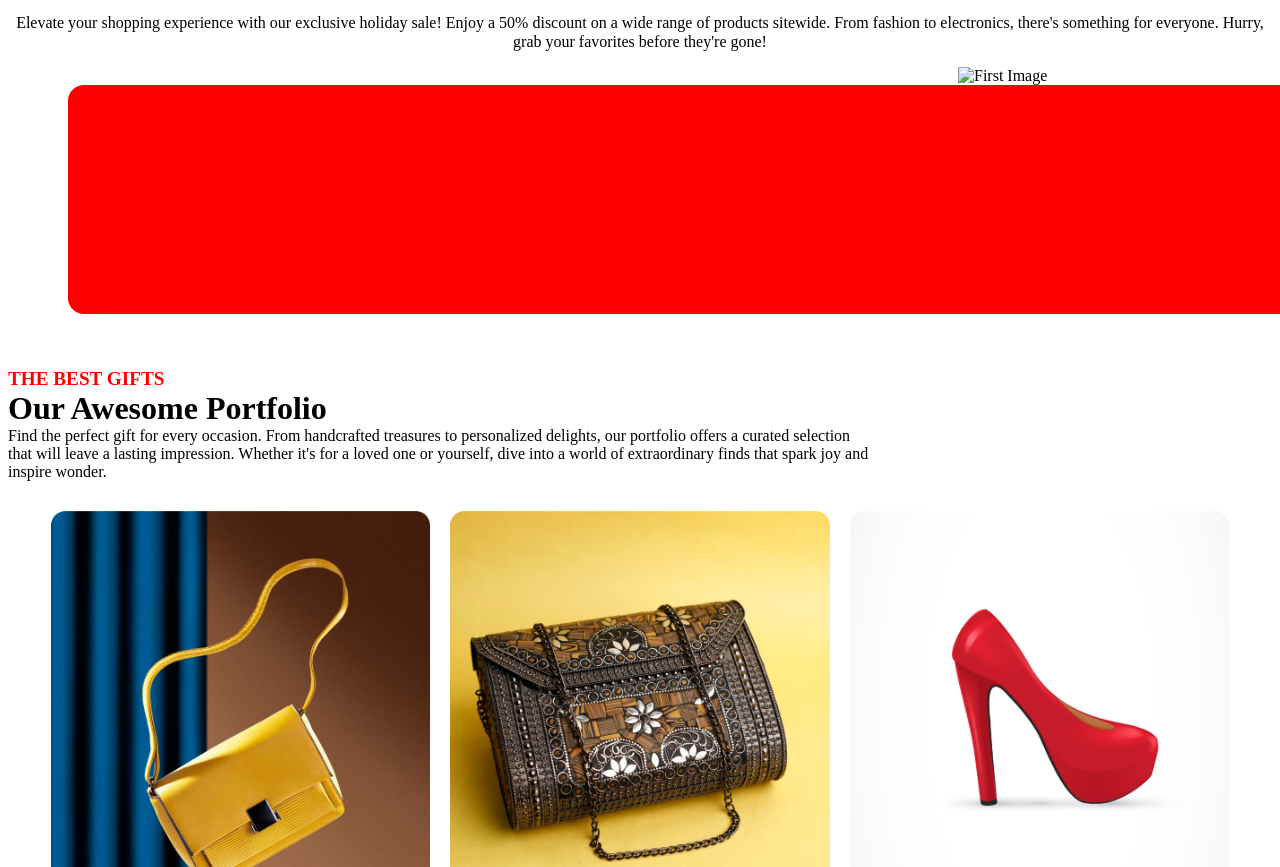
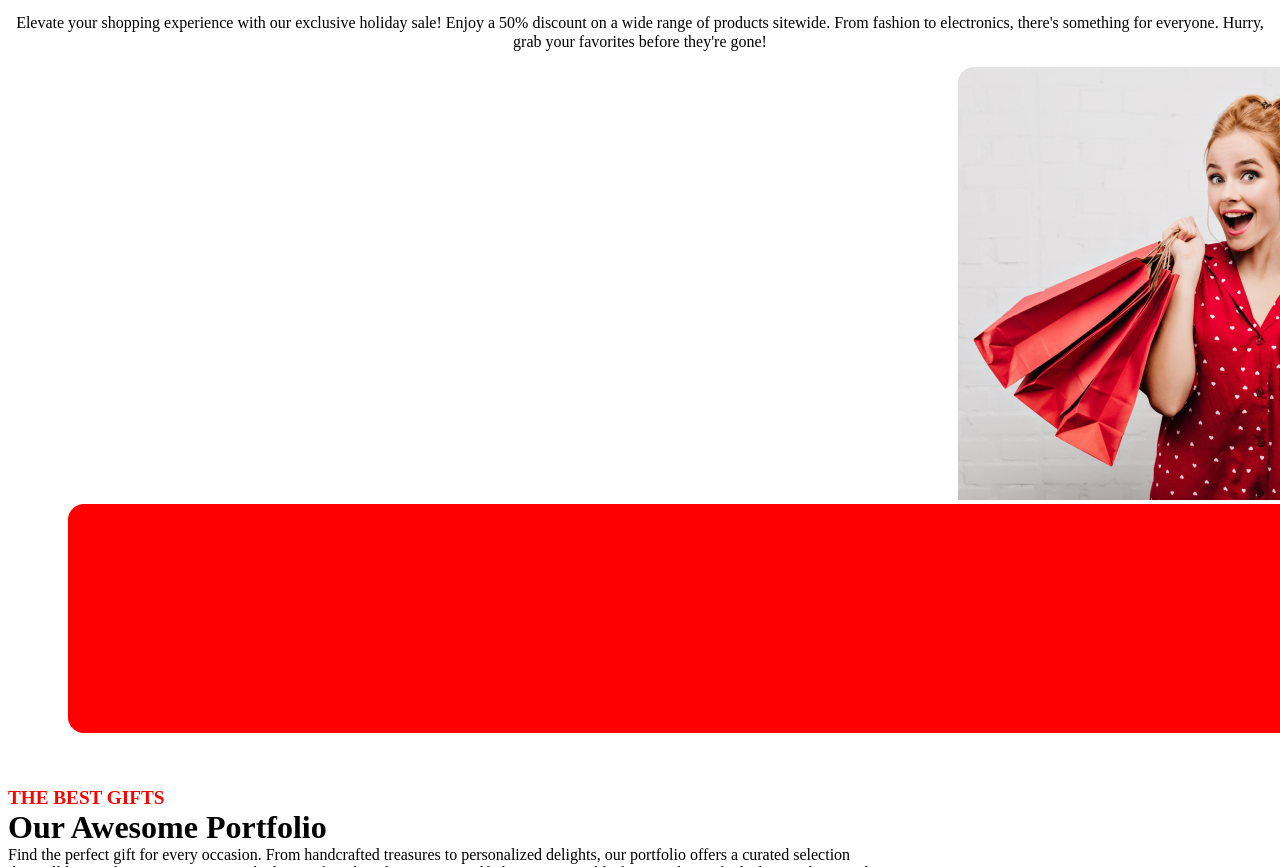
Before and after one commit to mustakim-1/assingment-1, a plain HTML site: page index.html in a window 1280 px wide. Shown: the part 3309-4176 px from the top of the page. Drawn offline with Linux system fonts and the light colour scheme; the site is published under a folder, as on GitHub Pages, so addresses that start at the root find nothing.

Commit message:
last image

```diff
--- a/index.html
+++ b/index.html
@@ -401,7 +401,7 @@
       </section>
       <div class="content">
         <div class="first-image">
-          <img src="/style/resources/Rectangle 1.png" alt="First Image" />
+          <img src="style/resources/Rectangle 1.png" alt="First Image" />
         </div>
         <div class="image-container-1">
           <img src="style/resources/Rectangle 2.png" alt="Second Image" />
```
